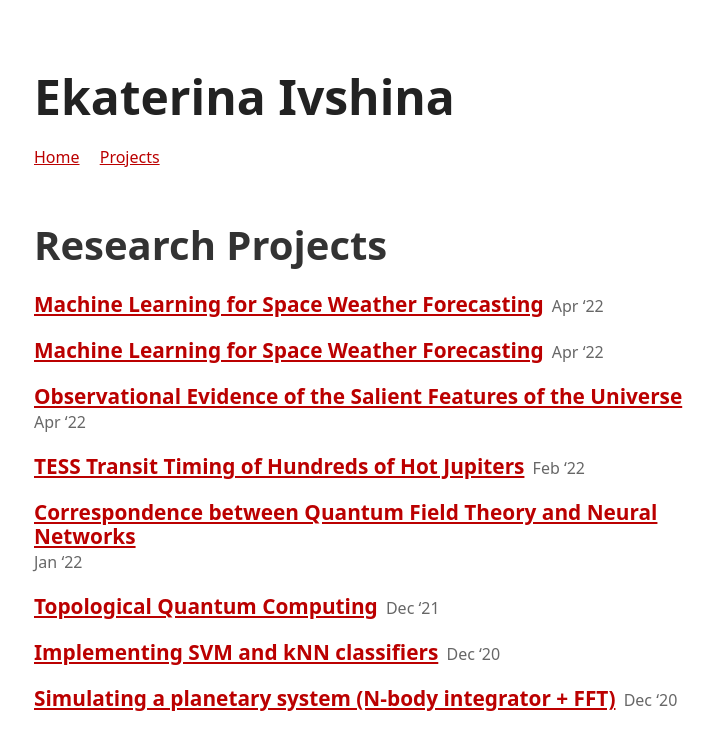
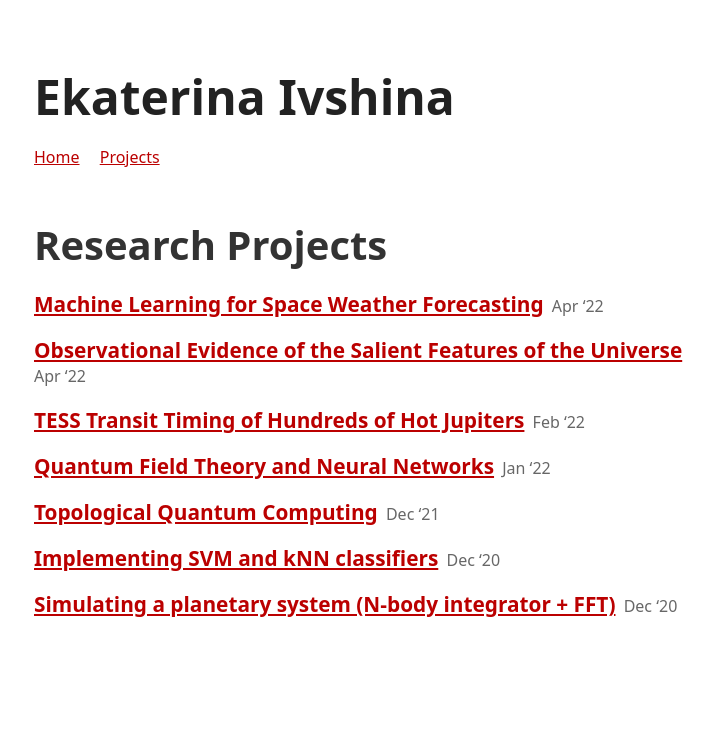
Before and after one commit to eivshina/point-theme, a Jekyll site: the page built from projects.md, in a window 1280 px wide. Shown: the top 750 px of the page, without its empty margins (256-970 px from the left). Built offline with Jekyll 4.4.1, drawn with Linux system fonts in a browser that asks for light colours.

Commit message:
minor title change

```diff
--- a/_posts/2022-01-12-qft-nn.md
+++ b/_posts/2022-01-12-qft-nn.md
@@ -1,4 +1,4 @@
 ---
-title: Correspondence between Quantum Field Theory and Neural Networks
+title: Quantum Field Theory and Neural Networks
 ---
  - [paper](/files/QFT_NN.pdf)
--- a/_posts/2022-04-26-ml-space-weather copy.md
+++ /dev/null
@@ -1,4 +0,0 @@
----
-title: Machine Learning for Space Weather Forecasting
----
- - [paper](/files/Junior_Paper.pdf)
```
